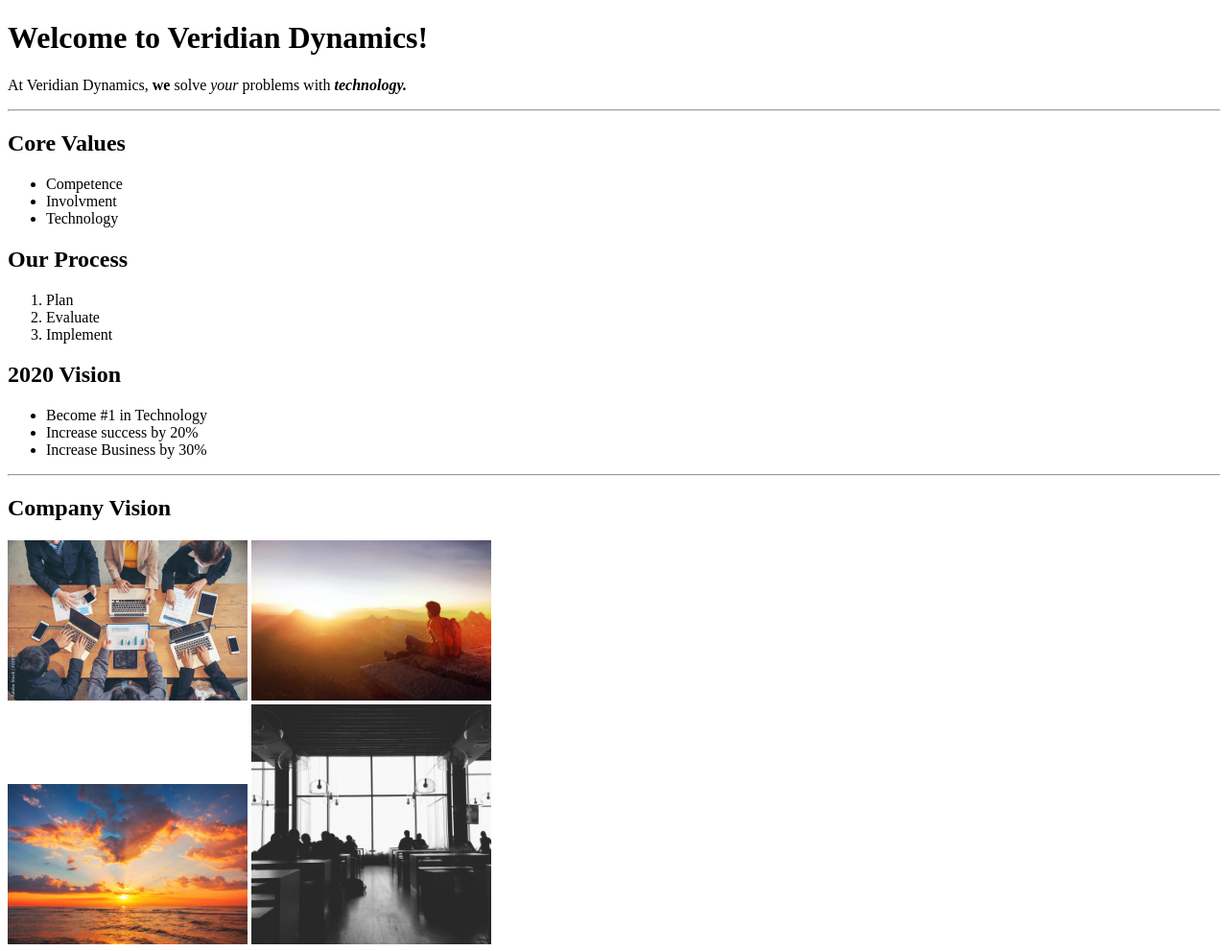
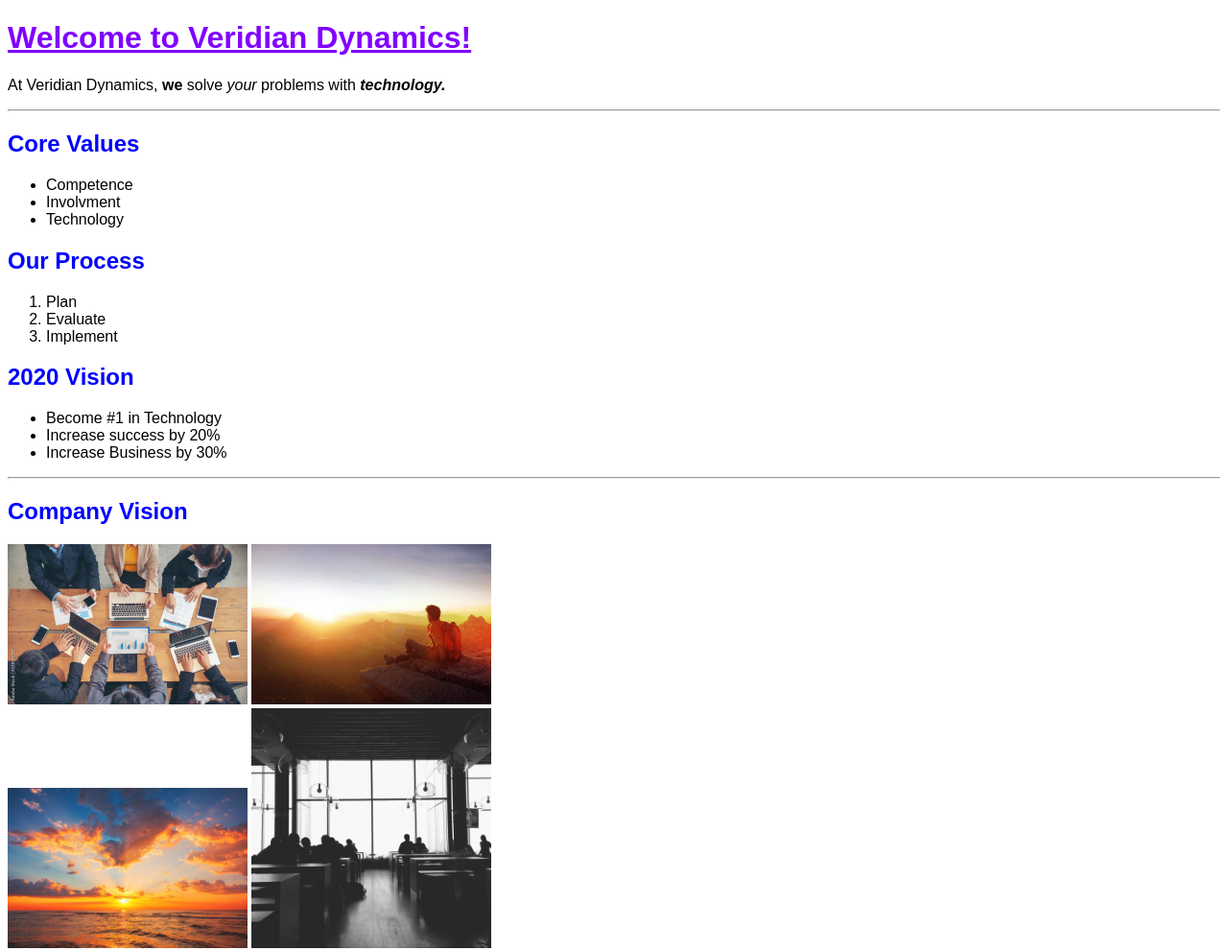
Before and after one commit to AndreMurray/codeup-web-exercises, a plain HTML site: page js/welcome.html in a window 1280 px wide. Shown: the top 991 px of the page at 96% size. Drawn offline with Linux system fonts and the light colour scheme.

Commit message:
css stylesheet

```diff
--- /dev/null
+++ b/js/style.css
@@ -0,0 +1,12 @@
+body {
+    font-family: Arial;
+}
+
+.fancy-header {
+    color: #8000ff; /* single line comment */
+    text-decoration: underline;
+}
+
+.section-header {
+    color:blue;
+}
--- a/js/welcome.html
+++ b/js/welcome.html
@@ -3,27 +3,34 @@
 <head>
     <meta charset="UTF-8">
     <title>welcome</title>
+    <link rel="stylesheet" href="/js/style.css">
+<!--    <style>-->
+<!--        h1 {-->
+<!--            font-family: "Times New Roman";-->
+<!--            color: red;-->
+<!--        }-->
+<!--    </style>-->
 </head>
 <body>
 <h1 id="top"></h1>
-<h1>Welcome to Veridian Dynamics!</h1>
+<h1 class="fancy-header">Welcome to Veridian Dynamics!</h1>
 <div>
     <p>At Veridian Dynamics, <strong>we</strong> solve <em>your</em> problems with <strong><em>technology.</em></strong></p>
     <hr>
-    <h2>Core Values</h2>
+    <h2 class="section-header">Core Values</h2>
     <ul>
         <li>Competence</li>
         <li>Involvment</li>
         <li>Technology</li>
     </ul>
-    <h2>Our Process</h2>
+    <h2 class="section-header">Our Process</h2>
     <ol>
         <li>Plan</li>
         <li>Evaluate</li>
         <li>Implement</li>
     </ol>
 
-    <h2>2020 Vision</h2>
+    <h2 class="section-header">2020 Vision</h2>
     <ul>
         <li>Become #1 in Technology</li>
         <li>Increase success by 20%</li>
@@ -32,7 +39,7 @@
     <hr>
 </div>
 <div>
-    <h2>Company Vision</h2>
+    <h2 class="section-header">Company Vision</h2>
     <img src="/image/work.jpg" alt="work with people"
           class="row"
           class="column"
```
Also changed, not shown: js/arrays-mini-exercises.html (+27 -16 lines).
